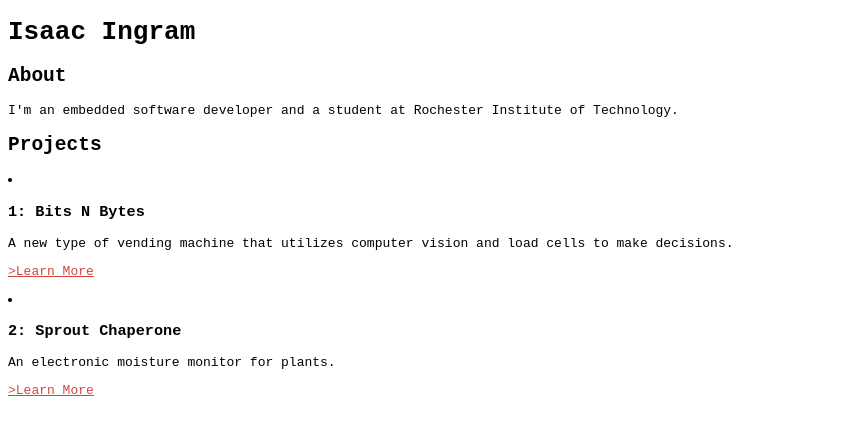
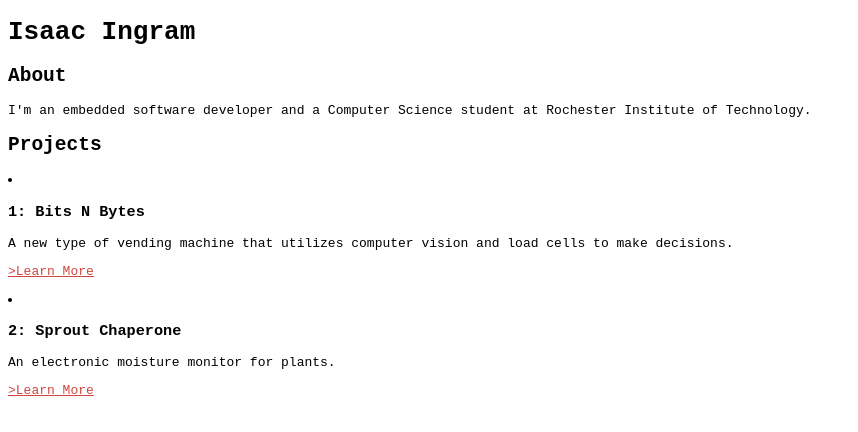
Before and after one commit to IsaacIngram/v3, an Angular app in the folder v3-ui/: page / in a window 1280 px wide. Shown: the top 432 px of the page, without its empty margins (0-858 px from the left). Built offline with nearby package versions, Linux system fonts and the light colour scheme.

Commit message:
Add "Computer Science" to about

```diff
--- a/v3-ui/src/app/about/about.component.html
+++ b/v3-ui/src/app/about/about.component.html
@@ -1,2 +1,2 @@
 <h2>About</h2>
-<p>I'm an embedded software developer and a student at Rochester Institute of Technology.</p>
+<p>I'm an embedded software developer and a Computer Science student at Rochester Institute of Technology.</p>
```
